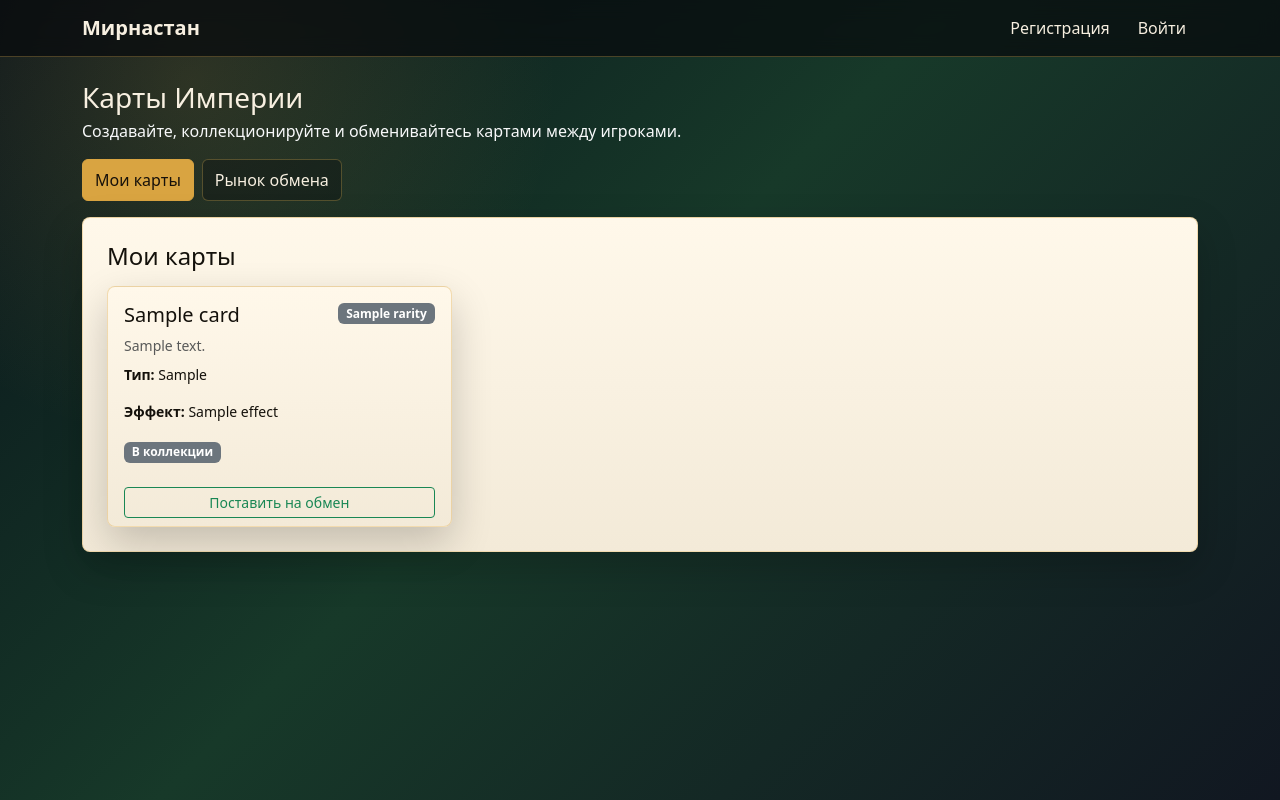
After one commit to kamronprovet911-design/Mirnastan, a Flask app: template templates/cards.html in a window 1280 px wide. The commit adds this page. Run offline with Flask 2, Linux system fonts and the light colour scheme; the template is opened without the code that fills it: most values are stand-ins (such as "Sample title", 1, 10 or a date in 2020).

Commit message:
Add maps system with editing, cards exchange system, and improved dashboard with tabs

```diff
--- a/app.py
+++ b/app.py
@@ -2,6 +2,7 @@ import sqlite3
 import os
 from flask import Flask, g, render_template, request, redirect, url_for, session, flash
 from werkzeug.security import check_password_hash, generate_password_hash
+from werkzeug.utils import secure_filename
 from dotenv import load_dotenv
 
 load_dotenv()
@@ -419,6 +420,180 @@ def reports():
     reports = query_db('SELECT r.*, k.name as kingdom_name FROM reports r JOIN kingdoms k ON r.kingdom_id=k.id ORDER BY r.created_at DESC')
     return render_template('reports.html', reports=reports)
 
+@app.route('/maps')
+@login_required
+def maps():
+    user = session.get('user', {})
+    active_tab = request.args.get('tab', 'empire')
+
+    kingdoms = query_db('SELECT * FROM kingdoms')
+
+    empire_map_image = query_db("SELECT value FROM settings WHERE key='empire_map_image'", one=True)
+    empire_map_notes = query_db("SELECT value FROM settings WHERE key='empire_map_notes'", one=True)
+
+    empire_map = {
+        'image': empire_map_image['value'] if empire_map_image and empire_map_image['value'] else 'maps/mirnastan.jpg',
+        'title': 'Империя Мирнастан',
+        'notes': empire_map_notes['value'] if empire_map_notes and empire_map_notes['value'] else 'Общая карта империи с тремя провинциями: Астерион, Нердия и Мирноуль.'
+    }
+
+    can_edit_empire = user.get('role') == 'emperor'
+
+    kingdom_maps = []
+    for k in kingdoms:
+        can_edit = user.get('role') == 'emperor' or user_can_manage_kingdom(user, k['id'])
+        kingdom_maps.append({
+            'kingdom': k,
+            'can_edit': can_edit
+        })
+
+    return render_template('maps.html',
+                          empire_map=empire_map,
+                          kingdom_maps=kingdom_maps,
+                          can_edit_empire=can_edit_empire,
+                          active_tab=active_tab)
+
+@app.route('/maps/update', methods=['POST'])
+@login_required
+def maps_update():
+    user = session.get('user', {})
+    scope = request.form.get('scope')
+
+    if scope == 'empire' and user.get('role') != 'emperor':
+        flash('Только император может менять карту империи')
+        return redirect(url_for('maps'))
+
+    if scope == 'kingdom':
+        kingdom_id = request.form.get('kingdom_id')
+        if user.get('role') != 'emperor' and not user_can_manage_kingdom(user, kingdom_id):
+            flash('Вы можете менять только карту своего королевства')
+            return redirect(url_for('maps'))
+
+    db = get_db()
+
+    if 'map_file' in request.files:
+        file = request.files['map_file']
+        if file and file.filename:
+            filename = secure_filename(file.filename)
+            upload_folder = os.path.join(app.static_folder, 'maps')
+            os.makedirs(upload_folder, exist_ok=True)
+            filepath = os.path.join(upload_folder, filename)
+            file.save(filepath)
+
+            if scope == 'empire':
+                db.execute("UPDATE settings SET value=? WHERE key='empire_map_image'", (f'maps/{filename}',))
+            elif scope == 'kingdom':
+                kingdom_id = request.form.get('kingdom_id')
+                db.execute("UPDATE kingdoms SET map_image=? WHERE id=?", (f'maps/{filename}', kingdom_id))
+
+    map_notes = request.form.get('map_notes', '')
+    if scope == 'empire':
+        db.execute("UPDATE settings SET value=? WHERE key='empire_map_notes'", (map_notes,))
+    elif scope == 'kingdom':
+        kingdom_id = request.form.get('kingdom_id')
+        db.execute("UPDATE kingdoms SET map_notes=? WHERE id=?", (map_notes, kingdom_id))
+
+    db.commit()
+    flash('Карта обновлена')
+    return redirect(url_for('maps'))
+
+@app.route('/cards')
+@login_required
+def cards():
+    user = session.get('user', {})
+    db = get_db()
+
+    user_id = db.execute('SELECT id FROM users WHERE username=?', (user.get('username'),)).fetchone()
+    user_id = user_id[0] if user_id else None
+
+    my_cards = query_db('SELECT * FROM cards WHERE owner_id=?', (user_id,)) if user_id else []
+    trade_cards = query_db('SELECT c.*, u.username as owner_name FROM cards c JOIN users u ON c.owner_id=u.id WHERE c.for_trade=1')
+
+    return render_template('cards.html', my_cards=my_cards, trade_cards=trade_cards)
+
+@app.route('/cards/create', methods=['POST'])
+@login_required
+def cards_create():
+    user = session.get('user', {})
+    if user.get('role') not in ['emperor', 'king']:
+        flash('Только император и короли могут создавать карты')
+        return redirect(url_for('cards'))
+
+    db = get_db()
+    user_id = db.execute('SELECT id FROM users WHERE username=?', (user.get('username'),)).fetchone()
+    user_id = user_id[0] if user_id else None
+
+    name = request.form.get('name', '')
+    description = request.form.get('description', '')
+    card_type = request.form.get('card_type', 'action')
+    rarity = request.form.get('rarity', 'common')
+    effect = request.form.get('effect', '')
+
+    if name:
+        db.execute('INSERT INTO cards (name, description, card_type, rarity, effect, owner_id) VALUES (?,?,?,?,?,?)',
+                   (name, description, card_type, rarity, effect, user_id))
+        db.commit()
+        flash('Карта создана')
+
+    return redirect(url_for('cards'))
+
+@app.route('/cards/toggle_trade/<int:card_id>', methods=['POST'])
+@login_required
+def cards_toggle_trade(card_id):
+    user = session.get('user', {})
+    db = get_db()
+
+    card = query_db('SELECT * FROM cards WHERE id=?', (card_id,), one=True)
+    if not card:
+        flash('Карта не найдена')
+        return redirect(url_for('cards'))
+
+    user_id = db.execute('SELECT id FROM users WHERE username=?', (user.get('username'),)).fetchone()
+    user_id = user_id[0] if user_id else None
+
+    if card['owner_id'] != user_id:
+        flash('Это не ваша карта')
+        return redirect(url_for('cards'))
+
+    new_trade_status = 0 if card['for_trade'] else 1
+    db.execute('UPDATE cards SET for_trade=? WHERE id=?', (new_trade_status, card_id))
+    db.commit()
+    flash('Статус обмена изменён')
+    return redirect(url_for('cards'))
+
+@app.route('/cards/exchange/<int:card_id>', methods=['POST'])
+@login_required
+def cards_exchange(card_id):
+    user = session.get('user', {})
+    db = get_db()
+
+    card = query_db('SELECT * FROM cards WHERE id=?', (card_id,), one=True)
+    if not card or not card['for_trade']:
+        flash('Карта недоступна для обмена')
+        return redirect(url_for('cards'))
+
+    user_id = db.execute('SELECT id FROM users WHERE username=?', (user.get('username'),)).fetchone()
+    user_id = user_id[0] if user_id else None
+
+    if card['owner_id'] == user_id:
+        flash('Нельзя обменять свою же карту')
+        return redirect(url_for('cards'))
+
+    db.execute('UPDATE cards SET owner_id=?, for_trade=0 WHERE id=?', (user_id, card_id))
+    db.commit()
+
+    author_name = user.get('username') or 'Игрок'
+    recipient_row = db.execute('SELECT username FROM users WHERE id=?', (card['owner_id'],)).fetchone()
+    recipient_name = recipient_row[0] if recipient_row else 'Неизвестно'
+
+    db.execute('INSERT INTO reports (kingdom_id, report_type, amount, title, description, author_name, recipient_name, nickname) VALUES (?,?,?,?,?,?,?,?)',
+               (None, 'Обмен карт', 0, f'Обмен карты: {card["name"]}', f'Карта "{card["name"]}" ({card["rarity"]}) обменена от {recipient_name} к {author_name}', author_name, recipient_name, f'Карта: {card["name"]}'))
+    db.commit()
+    send_report_to_telegram()
+
+    flash('Карта получена!')
+    return redirect(url_for('cards'))
+
 if __name__=='__main__':
     import os
     port = int(os.getenv('PORT', 5000))
--- a/templates/base.html
+++ b/templates/base.html
@@ -156,6 +156,7 @@
             {% if session.user %}
             <li class="nav-item"><a class="nav-link" href="/dashboard">Панель</a></li>
             <li class="nav-item"><a class="nav-link" href="/maps">Карты</a></li>
+            <li class="nav-item"><a class="nav-link" href="/cards">Карточки</a></li>
             {% if session.user.role=='emperor' %}
             <li class="nav-item"><a class="nav-link" href="/income">Доходы</a></li>
             {% endif %}
--- /dev/null
+++ b/templates/cards.html
@@ -0,0 +1,148 @@
+{% extends 'base.html' %}
+{% block content %}
+<div class="d-flex justify-content-between align-items-start gap-3 flex-wrap mb-3">
+  <div>
+    <h1 class="h3 mb-1">Карты Империи</h1>
+    <p class="mb-0 text-light">Создавайте, коллекционируйте и обменивайтесь картами между игроками.</p>
+  </div>
+</div>
+
+<ul class="nav nav-pills app-tabs mb-3" id="cardsTabs" role="tablist">
+  <li class="nav-item" role="presentation">
+    <button class="nav-link active" id="mycards-tab" data-bs-toggle="pill" data-bs-target="#cards-mycards" type="button" role="tab" aria-controls="cards-mycards" aria-selected="true">Мои карты</button>
+  </li>
+  <li class="nav-item" role="presentation">
+    <button class="nav-link" id="trade-tab" data-bs-toggle="pill" data-bs-target="#cards-trade" type="button" role="tab" aria-controls="cards-trade" aria-selected="false">Рынок обмена</button>
+  </li>
+  {% if session.user.role in ['emperor','king'] %}
+  <li class="nav-item" role="presentation">
+    <button class="nav-link" id="create-tab" data-bs-toggle="pill" data-bs-target="#cards-create" type="button" role="tab" aria-controls="cards-create" aria-selected="false">Создать карту</button>
+  </li>
+  {% endif %}
+</ul>
+
+<div class="tab-content">
+  <section class="tab-pane fade show active" id="cards-mycards" role="tabpanel" aria-labelledby="mycards-tab" tabindex="0">
+    <div class="card p-4">
+      <h4 class="mb-3">Мои карты</h4>
+      {% if my_cards %}
+      <div class="row g-3">
+        {% for card in my_cards %}
+        <div class="col-md-6 col-lg-4">
+          <div class="card h-100">
+            <div class="card-body">
+              <div class="d-flex justify-content-between align-items-start mb-2">
+                <h5 class="card-title mb-0">{{ card.name }}</h5>
+                <span class="badge {% if card.rarity == 'legendary' %}text-bg-warning{% elif card.rarity == 'rare' %}text-bg-info{% elif card.rarity == 'epic' %}text-bg-danger{% else %}text-bg-secondary{% endif %}">{{ card.rarity }}</span>
+              </div>
+              <p class="card-text small text-muted mb-2">{{ card.description }}</p>
+              <p class="card-text small"><strong>Тип:</strong> {{ card.card_type }}</p>
+              {% if card.effect %}
+              <p class="card-text small"><strong>Эффект:</strong> {{ card.effect }}</p>
+              {% endif %}
+              <div class="mt-3">
+                {% if card.for_trade %}
+                <span class="badge text-bg-success">На обмене</span>
+                {% else %}
+                <span class="badge text-bg-secondary">В коллекции</span>
+                {% endif %}
+              </div>
+            </div>
+            <div class="card-footer bg-transparent border-top-0">
+              <form method="post" action="/cards/toggle_trade/{{ card.id }}">
+                <button class="btn btn-sm {% if card.for_trade %}btn-outline-secondary{% else %}btn-outline-success{% endif %} w-100">
+                  {% if card.for_trade %}Снять с обмена{% else %}Поставить на обмен{% endif %}
+                </button>
+              </form>
+            </div>
+          </div>
+        </div>
+        {% endfor %}
+      </div>
+      {% else %}
+      <p class="text-muted">У вас пока нет карт. Создайте новую карту или найдите на рынке обмена.</p>
+      {% endif %}
+    </div>
+  </section>
+
+  <section class="tab-pane fade" id="cards-trade" role="tabpanel" aria-labelledby="trade-tab" tabindex="0">
+    <div class="card p-4">
+      <h4 class="mb-3">Рынок обмена</h4>
+      <p class="text-muted small mb-3">Здесь отображаются карты, доступные для обмена от других игроков.</p>
+      {% if trade_cards %}
+      <div class="row g-3">
+        {% for card in trade_cards %}
+        <div class="col-md-6 col-lg-4">
+          <div class="card h-100">
+            <div class="card-body">
+              <div class="d-flex justify-content-between align-items-start mb-2">
+                <h5 class="card-title mb-0">{{ card.name }}</h5>
+                <span class="badge {% if card.rarity == 'legendary' %}text-bg-warning{% elif card.rarity == 'rare' %}text-bg-info{% elif card.rarity == 'epic' %}text-bg-danger{% else %}text-bg-secondary{% endif %}">{{ card.rarity }}</span>
+              </div>
+              <p class="card-text small text-muted mb-2">{{ card.description }}</p>
+              <p class="card-text small"><strong>Владелец:</strong> {{ card.owner_name }}</p>
+              <p class="card-text small"><strong>Тип:</strong> {{ card.card_type }}</p>
+              {% if card.effect %}
+              <p class="card-text small"><strong>Эффект:</strong> {{ card.effect }}</p>
+              {% endif %}
+            </div>
+            <div class="card-footer bg-transparent border-top-0">
+              <form method="post" action="/cards/exchange/{{ card.id }}">
+                <button class="btn btn-sm btn-gold w-100">Обменять</button>
+              </form>
+            </div>
+          </div>
+        </div>
+        {% endfor %}
+      </div>
+      {% else %}
+      <p class="text-muted">На рынке обмена пока нет карт.</p>
+      {% endif %}
+    </div>
+  </section>
+
+  {% if session.user.role in ['emperor','king'] %}
+  <section class="tab-pane fade" id="cards-create" role="tabpanel" aria-labelledby="create-tab" tabindex="0">
+    <div class="card p-4">
+      <h4 class="mb-3">Создать новую карту</h4>
+      <form method="post" action="/cards/create">
+        <div class="mb-3">
+          <label class="form-label" for="cardName">Название карты</label>
+          <input id="cardName" class="form-control" type="text" name="name" required placeholder="Например: Золотой меч">
+        </div>
+        <div class="mb-3">
+          <label class="form-label" for="cardDescription">Описание</label>
+          <textarea id="cardDescription" class="form-control" name="description" rows="3" placeholder="Описание карты..."></textarea>
+        </div>
+        <div class="row g-3 mb-3">
+          <div class="col-md-6">
+            <label class="form-label" for="cardType">Тип</label>
+            <select id="cardType" class="form-select" name="card_type">
+              <option value="action">Действие</option>
+              <option value="resource">Ресурс</option>
+              <option value="character">Персонаж</option>
+              <option value="event">Событие</option>
+              <option value="building">Здание</option>
+            </select>
+          </div>
+          <div class="col-md-6">
+            <label class="form-label" for="cardRarity">Редкость</label>
+            <select id="cardRarity" class="form-select" name="rarity">
+              <option value="common">Обычная</option>
+              <option value="rare">Редкая</option>
+              <option value="epic">Эпическая</option>
+              <option value="legendary">Легендарная</option>
+            </select>
+          </div>
+        </div>
+        <div class="mb-3">
+          <label class="form-label" for="cardEffect">Эффект (опционально)</label>
+          <textarea id="cardEffect" class="form-control" name="effect" rows="2" placeholder="Игровой эффект карты..."></textarea>
+        </div>
+        <button class="btn btn-gold">Создать карту</button>
+      </form>
+    </div>
+  </section>
+  {% endif %}
+</div>
+{% endblock %}
```
Also changed, not shown: db_init.py (+16 -0 lines), templates/dashboard.html (+120 -29 lines).
